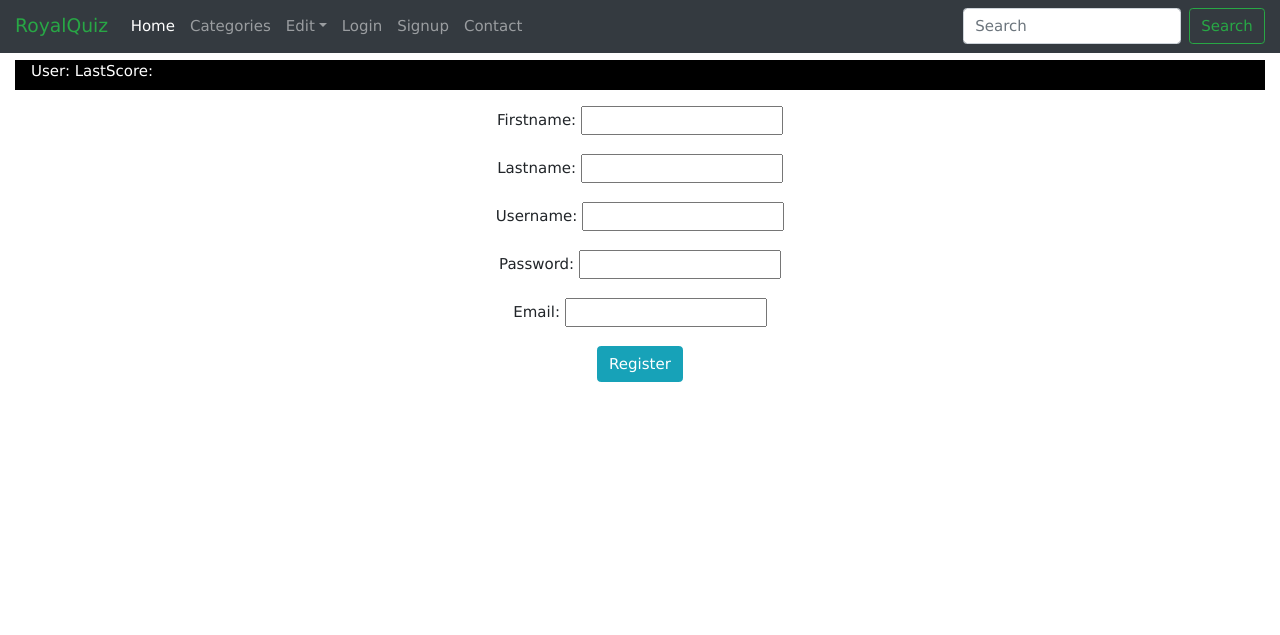
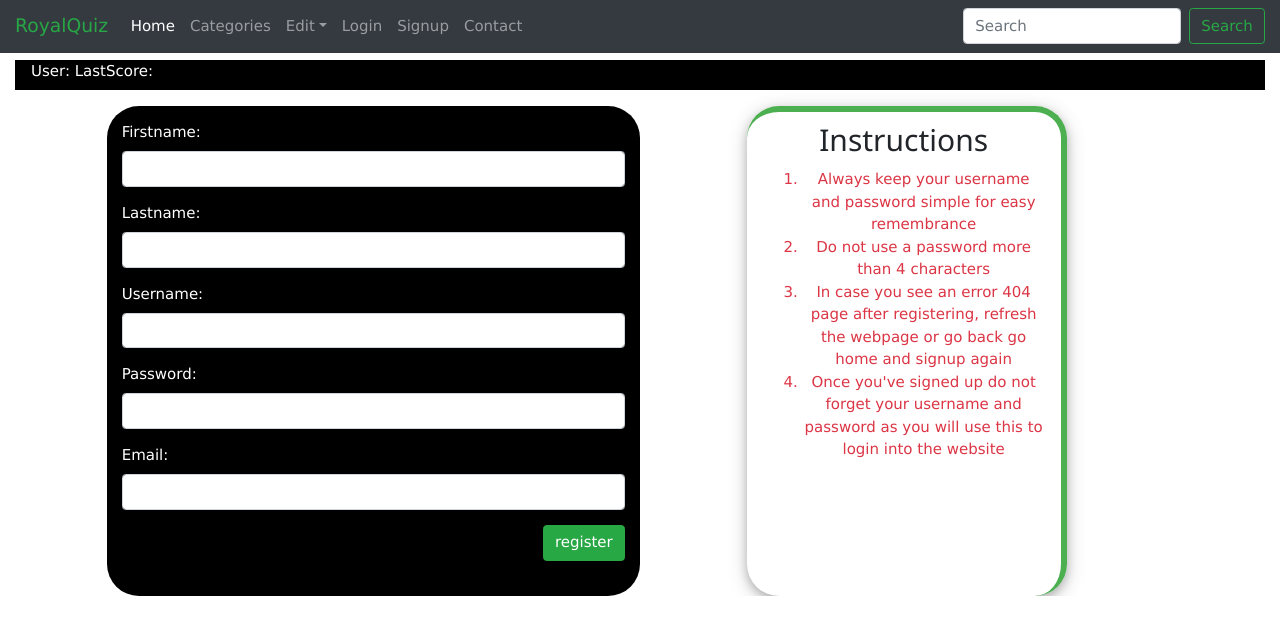
Before and after one commit to royaleagle-dev/royal_quiz, a Django app: page /quiz/signup/ in a window 1280 px wide. Shown: the top 635 px of the page. Run offline with Django 3.2, Linux system fonts and the light colour scheme; some libraries are stand-ins or nearby versions.

Commit message:
version 2.0 beta

```diff
--- a/Royal/urls.py
+++ b/Royal/urls.py
@@ -27,7 +27,8 @@ urlpatterns = [
     path('accounts/', include('django.contrib.auth.urls')),
     path('contact/', views.contact, name = 'contact'),
     path('my_categories/', views.CategoryListView.as_view(), name = 'mycatlist'),
-
+    path('mlogin/', views.mylogin, name = 'mylogin'),
+    path('login_processor/', views.login_processor, name = 'login_processor'),
 ]
 
 urlpatterns += [
--- a/quiz/forms.py
+++ b/quiz/forms.py
@@ -8,3 +8,13 @@ class SignupForm(forms.ModelForm):
         fields = '__all__'
         exclude = ['score', 'last_score', 'temp_question_range']
         #exclude score and last_score from signin form
+        widgets = {
+            'firstname': forms.TextInput(attrs={'class': 'form-control'}),
+            'lastname': forms.TextInput(attrs={'class': 'form-control'}),
+            'firstname': forms.TextInput(attrs={'class': 'form-control'}),
+            'username': forms.TextInput(attrs={'class': 'form-control'}),
+            'password': forms.TextInput(attrs={'class': 'form-control'}),
+            'email': forms.TextInput(attrs={'class': 'form-control'}),
+        }
+
+#MyUser.firstname.widget.attrs.update({'class': 'form-control'})
--- a/quiz/static/css/custom.css
+++ b/quiz/static/css/custom.css
@@ -26,3 +26,7 @@
     text-transform:capitalize;
     margin-top:50px;
 }
+
+.mypad{
+    padding:15px
+}
--- a/quiz/templates/quiz/base.html
+++ b/quiz/templates/quiz/base.html
@@ -23,6 +23,10 @@
   gtag('config', 'UA-118700630-4');
 </script>
 
+
+            {%block style%}
+            {%endblock%}
+
     </head>
 
     <body>
@@ -47,7 +51,6 @@
         				<a class="nav-link dropdown-toggle" href="#" id="navbarDropdown" role="button" data-toggle="dropdown" aria-haspopup="true" aria-expanded="false">
           				Edit</a>
         				<div class="dropdown-menu" aria-labelledby="navbarDropdown">
-          					<a class="dropdown-item" href="">Suggestions</a>
           					<a class="dropdown-item" href="">Questions</a>
                             <a class="dropdown-item" href="">DashBoard</a>
           					<div class="dropdown-divider"></div>
@@ -58,7 +61,7 @@
         				<a class="nav-link disabled" href="#" tabindex="-1" aria-disabled="true">Disabled</a>
       					</li>-->
       					<li class="nav-item">
-        				<a class="nav-link" href="{%url 'login'%}">Login</a>
+        				<a class="nav-link" href="{%url 'mylogin'%}">Login</a>
       					</li>
                 <li class="nav-item">
                 <a class="nav-link" href="{%url 'signup'%}">Signup</a>
--- a/quiz/templates/quiz/quiz_page.html
+++ b/quiz/templates/quiz/quiz_page.html
@@ -35,13 +35,13 @@
     </div>
 </div>
 
-    <script>
+    <!--<script>
 
     function previous(){
         window.history.back();
     }
 
-    </script>
+    </script>-->
 
     <button type = "button" class = 'btn btn-info' style = "float:left" onclick = "previous()">Previous</button>
 
--- a/quiz/urls.py
+++ b/quiz/urls.py
@@ -11,4 +11,5 @@ urlpatterns = [
     path('set_quiz/<str:subject>/', views.quiz_param, name = 'select'),
     path('set_quiz/process/<str:subject>/', views.process, name = 'process'),
 
+
 ]
--- a/quiz/views.py
+++ b/quiz/views.py
@@ -9,6 +9,25 @@ from . forms import SignupForm
 import random
 from django.http import QueryDict
 from django.views.generic import ListView, DetailView
+from django.contrib.auth import authenticate, login
+
+
+def mylogin(request):
+    return render(request, 'quiz/mlogin.html')
+
+def login_processor(request):
+    username = request.POST.get('username')
+    password = request.POST.get('password')
+    current_url = request.POST.get('next')
+    user = authenticate(request, username=username, password=password)
+
+    if user is not None:
+        login(request, user)
+        return redirect('index')
+    else:
+        messages.warning(request, 'invalid login credentials')
+        return redirect('mylogin')
+
 
 class CategoryListView(ListView):
     model = Category
@@ -194,4 +213,4 @@ def end_exam(request):
     score = user.score
     user.last_score = score
     user.save()
-    return redirect('index_test')
+    return redirect('index')
--- a/templates/registration/signup.html
+++ b/templates/registration/signup.html
@@ -1,15 +1,48 @@
 {%extends "quiz/base.html"%}
 
 {%block content%}
+<div class = "row">
 
-<div align = "center">
-<form class = "w3-form" method = "post">
-	{%csrf_token%}
-	{{form.as_p}}
-	<input type = "submit" value = "Register" class = "btn btn-info">
-</form>
+    <div class = "col-md-5 offset-md-1 w3-black w3-round-xxlarge w3-container mypad">
+
+        <form method = "post">
+            <div class = "littleSpaceUp">
+        {%csrf_token%}
+            {{form.as_p}}
+            </div>
+
+            <input type = "submit" value = "register" class = "btn btn-success littleSpaceDown" style = "float:right;">
+        </form>
+
+
+    </div>
+
+    <div class = "col-md-3 offset-md-1 w3-border-green w3-rightbar w3-container w3-topbar w3-round-xxlarge w3-card-4">
+        <div align = "center">
+        <h2>Instructions</h2>
+            <ol start = "1" class = "text-danger">
+
+                <li>Always keep your username and password simple for easy remembrance</li>
+
+                <li>Do not use a password more than 4 characters</li>
+
+                <li>In case you see an error 404 page after registering, refresh the webpage or go back go home and signup again</li>
+
+                <li>Once you've signed up do not forget your username and password as you will use this to login into the website</li>
+
+            </ol>
+
+        </div>
+    </div>
+
 </div>
 
 {%endblock%}
 
-{%block title%}Signup{%endblock%}
+{%block style%}
+
+{%endblock%}
+
+{%block title%}
+User-Signup
+{%endblock%}
```
Also changed, not shown: quiz/templates/quiz/mlogin.html (added, +49 -0 lines).
